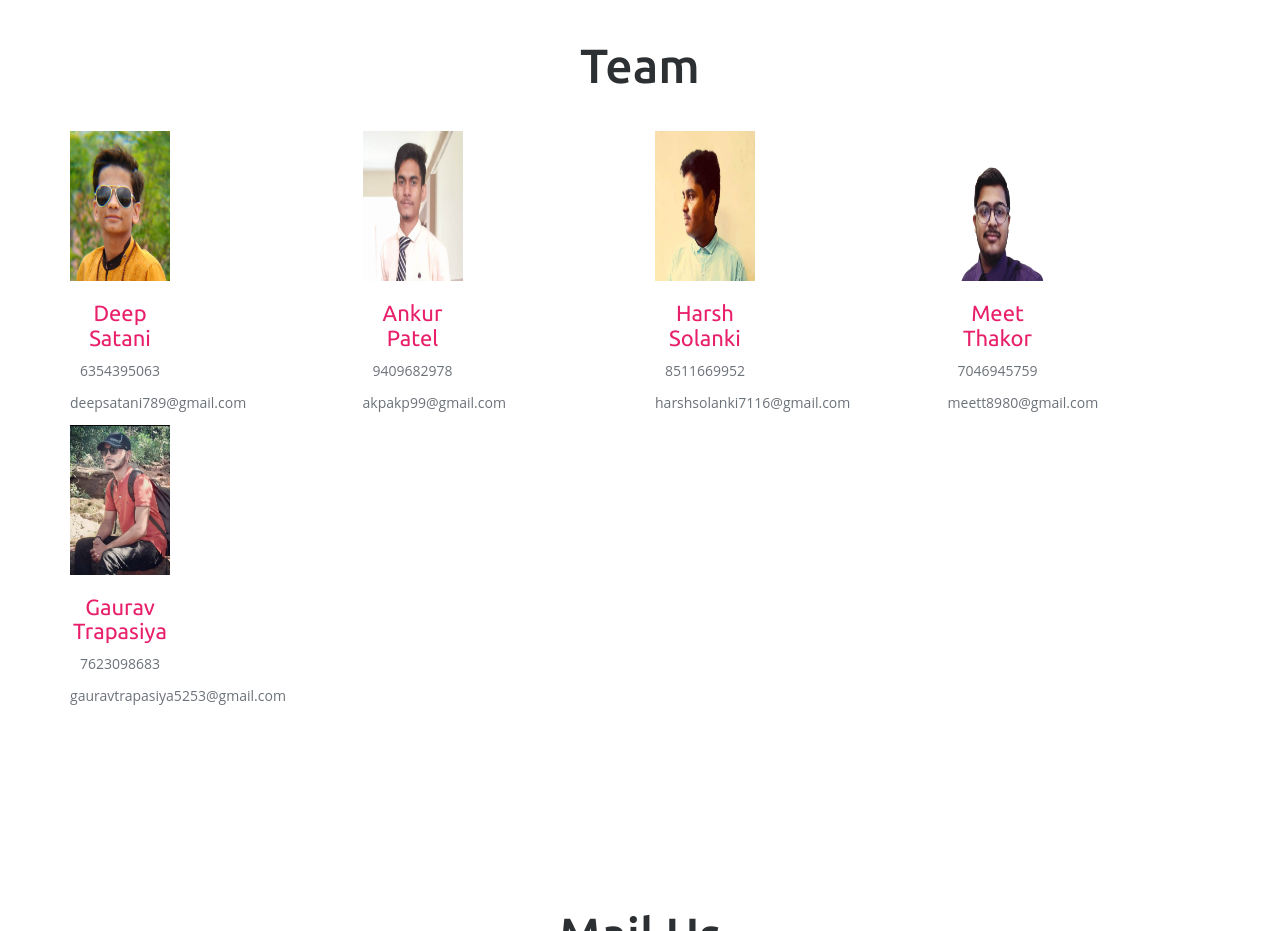
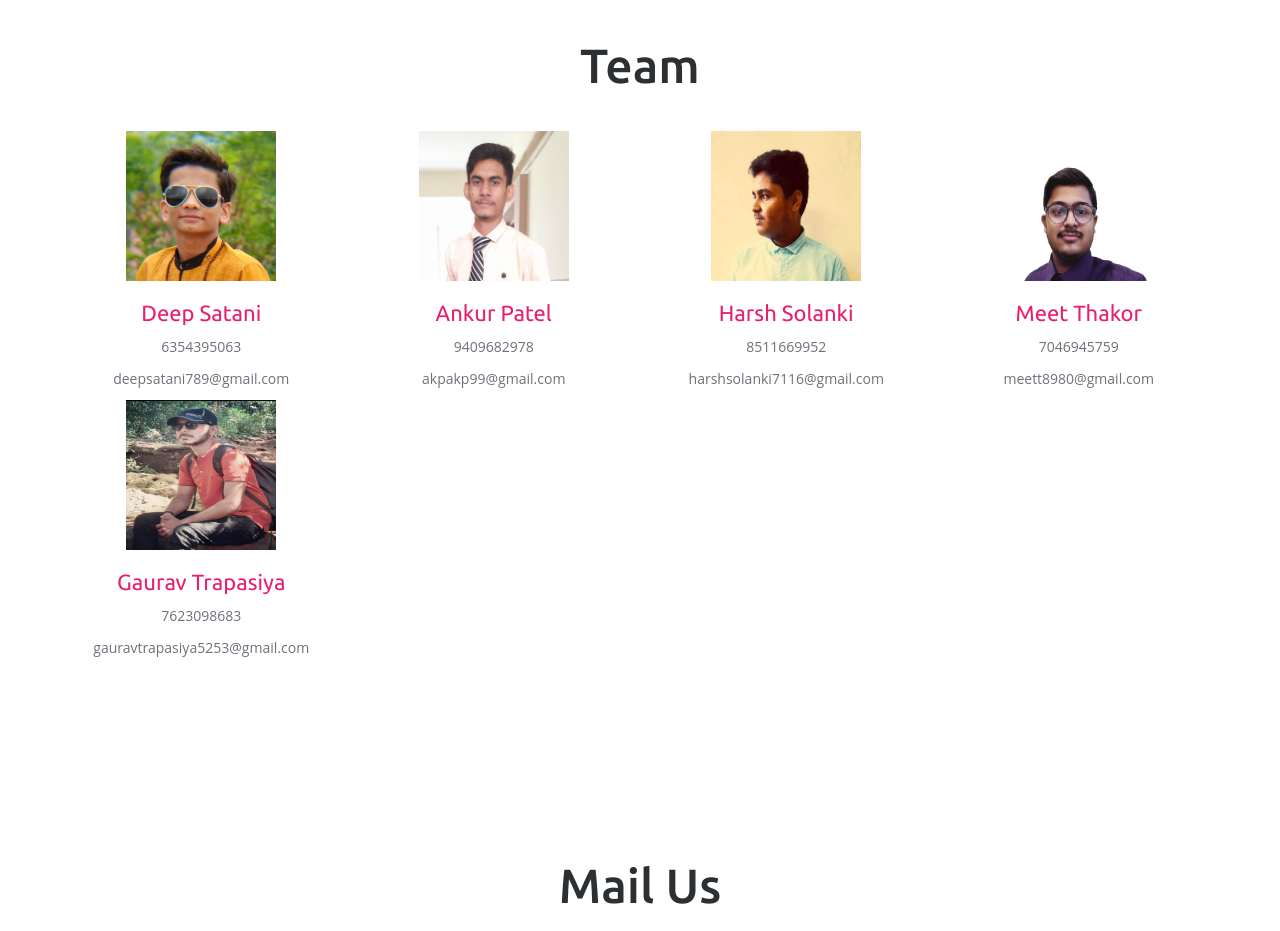
Before and after one commit to MeetThakor/virtual360eye, a plain HTML site: page index.html in a window 1280 px wide. Shown: the part 2740-3671 px from the top of the page. Drawn offline with nearby package versions, Linux system fonts and the light colour scheme; files whose address does not match are found by name.

Commit message:
Update css

```diff
--- a/css/main.css
+++ b/css/main.css
@@ -829,7 +829,7 @@ ul.list-default li {
 	 Teams
 -------------------------------------------------------------------------------*/
 .person {
-	max-width: 100px;
+	max-width:278px;
 	text-align: center;
 }
 .person img {
```
